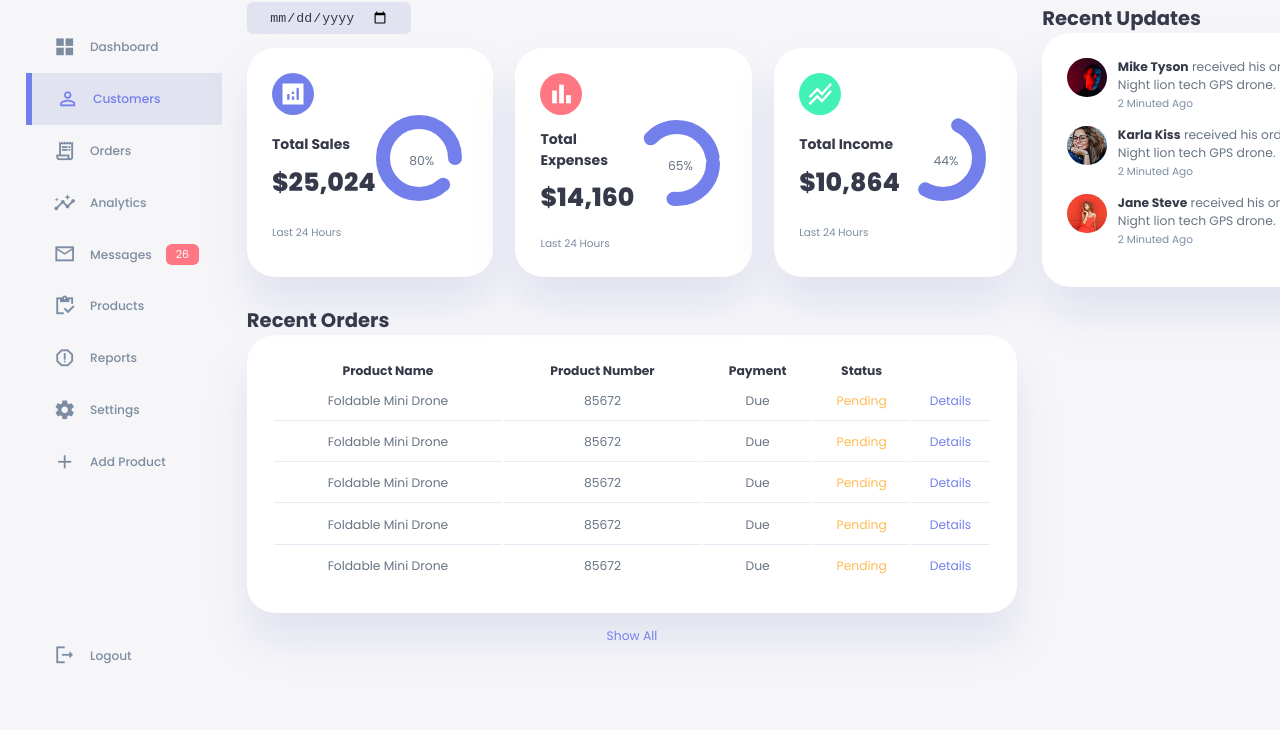
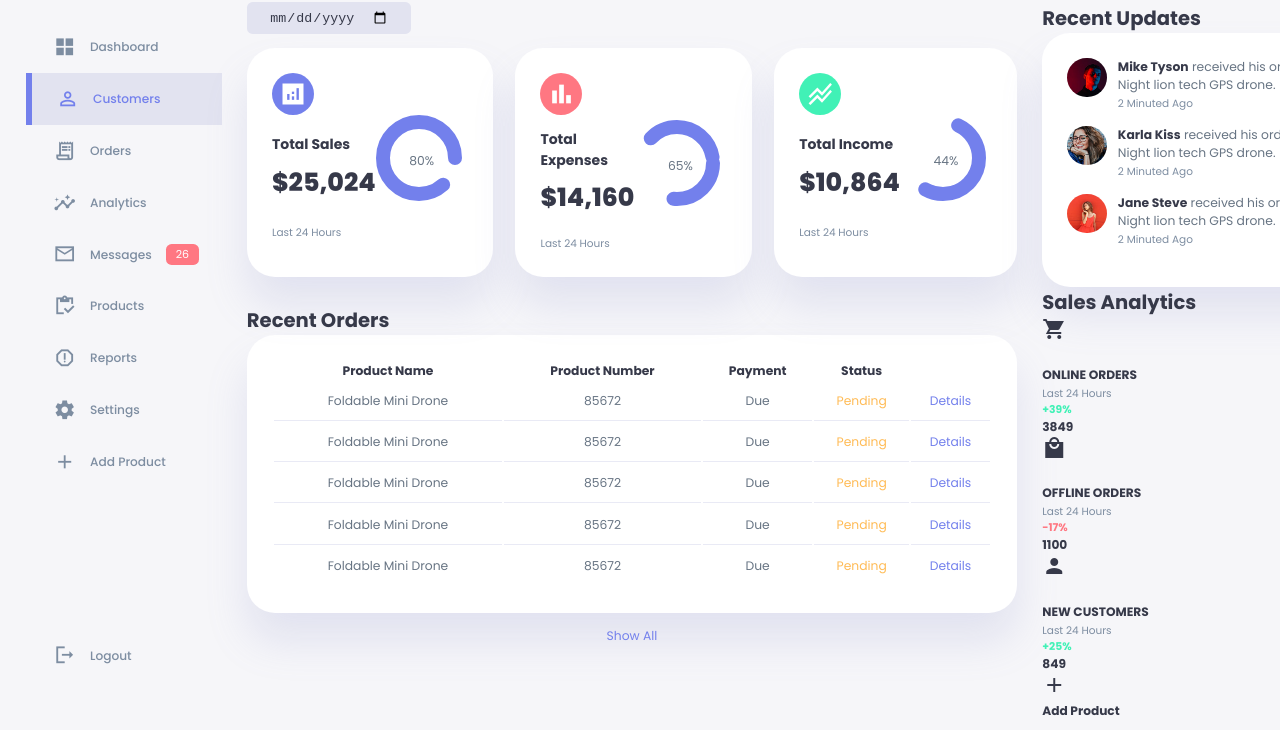
Before and after one commit to vtorresm/admin-dashboard, a plain HTML site: page index.html in a window 1280 px wide. Shown: the part 70-800 px from the top of the page. Drawn offline with Linux system fonts and the light colour scheme.

Commit message:
Seccción derecha (Sales Analytics)

```diff
--- a/index.html
+++ b/index.html
@@ -237,6 +237,55 @@
           </div>
         </div>
       </div>
+      <!-- END OF RECENT UPDATES -->
+      <div class="sales-analytics">
+        <h2>Sales Analytics</h2>
+        <div class="item online">
+          <div class="icon">
+            <span class="material-icons-sharp">shopping_cart</span>
+          </div>
+          <div class="right">
+            <div class="info">
+              <h3>ONLINE ORDERS</h3>
+              <small class="text-muted">Last 24 Hours</small>
+            </div>
+            <h5 class="success">+39%</h5>
+            <h3>3849</h3>
+          </div>
+        </div>
+        <div class="item offline">
+          <div class="icon">
+            <span class="material-icons-sharp">local_mall</span>
+          </div>
+          <div class="right">
+            <div class="info">
+              <h3>OFFLINE ORDERS</h3>
+              <small class="text-muted">Last 24 Hours</small>
+            </div>
+            <h5 class="danger">-17%</h5>
+            <h3>1100</h3>
+          </div>
+        </div>
+        <div class="item customers">
+          <div class="icon">
+            <span class="material-icons-sharp">person</span>
+          </div>
+          <div class="right">
+            <div class="info">
+              <h3>NEW CUSTOMERS</h3>
+              <small class="text-muted">Last 24 Hours</small>
+            </div>
+            <h5 class="success">+25%</h5>
+            <h3>849</h3>
+          </div>
+        </div>
+        <div class="item add-product">
+          <div>
+            <span class="material-icons-sharp">add</span>
+            <h3>Add Product</h3>
+          </div>
+        </div>
+      </div>
     </div>
   </div>
 </body>
```
